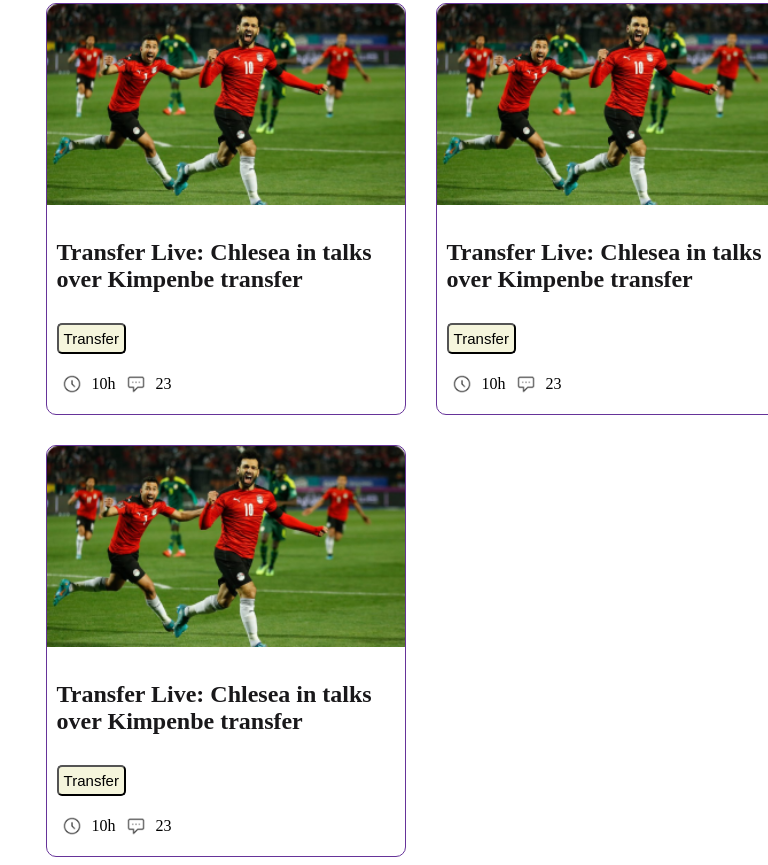
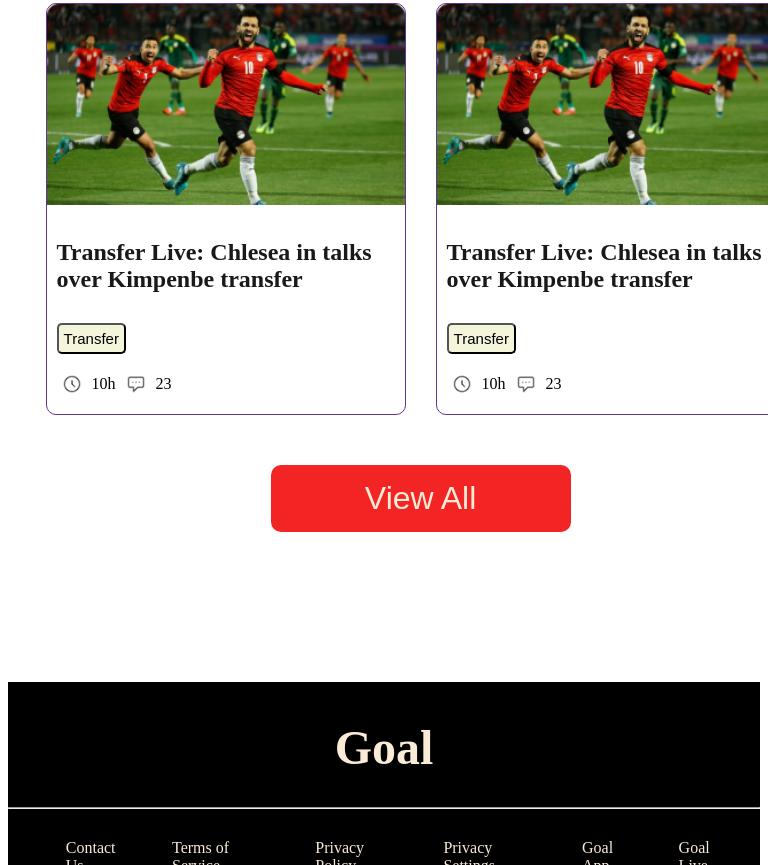
Before and after one commit to Hsakib94/Asiignment-2, a plain HTML site: page index.html in a window 768 px wide. Shown: the part 1935-2800 px from the top of the page. Drawn offline with nearby package versions, Linux system fonts and the light colour scheme.

Commit message:
first commit

```diff
--- a/index.html
+++ b/index.html
@@ -153,7 +153,7 @@
              </div>
         </div>
 
-        <div class="blogs-1">
+        <div class="blogs-1 extra-blog">
             <img src="Blog Image.png" alt="blog-image">
             <h1>Transfer Live: Chlesea in talks over Kimpenbe transfer</h1>
             <button>Transfer</button>
@@ -165,10 +165,18 @@
              </div>
         </div>
 
+
+
     </div>
      <!--blog post end-->
 
+     <div class="view-btn">
+        <button> View All</button>
+    </div>
+
 </section>
+
+
 
 <!--body content end-->
 
--- a/style.css
+++ b/style.css
@@ -33,6 +33,11 @@
     padding: 0px 10%;
 }
 
+@keyframes esliding {
+    from {background-color: #f22424;}
+    to {background-color: rgb(37, 42, 103);}
+  }
+
 .top-header button{
     background-color:#f22424 ;
     color: aliceblue;
@@ -41,6 +46,7 @@
     padding: 10px;
     margin-left: 10%;
     margin-top: 20px;
+    animation: esliding 1s ease-in-out 0.5s infinite alternate ;
 }
 
 /* top banner end */
@@ -131,6 +137,26 @@
     height:20px;
     padding: 10px;
     margin-top: 5px;
+}
+
+
+.view-btn{
+    text-align: center;
+}
+
+.view-btn button{
+
+    background-color: #f22424;
+    padding: 15px;
+    border-radius: 10px;
+    font-size: 2em;
+    border: none;
+    color: antiquewhite;
+    width: 300px;
+    margin-top: 50px;
+    visibility: hidden;
+
+
 }
 
 /* blog post  end*/
@@ -236,6 +262,17 @@
 
 }
 
+.fott-main-container li {
+    padding: 2% 2.5%;
+
+}
+
+.extra-blog {
+    display: none;
+}
+.view-btn button{
+    visibility: visible;
+}
 
 }
 
```
